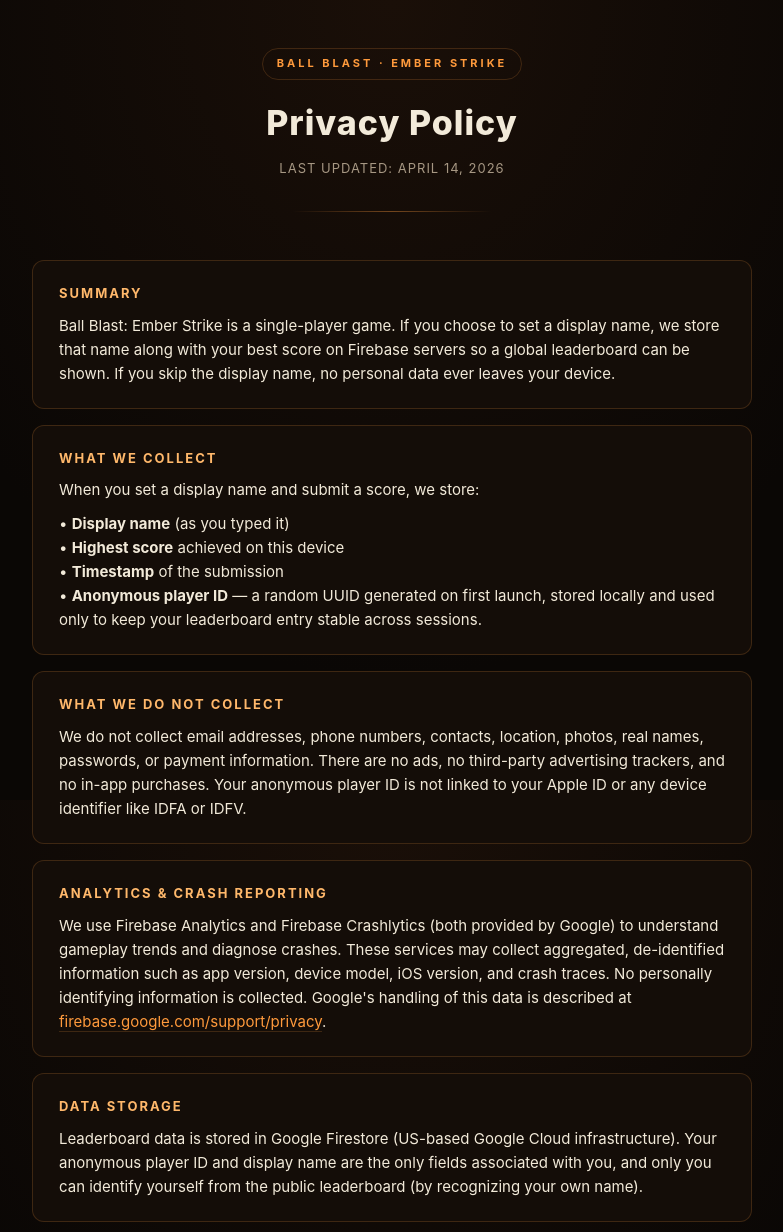
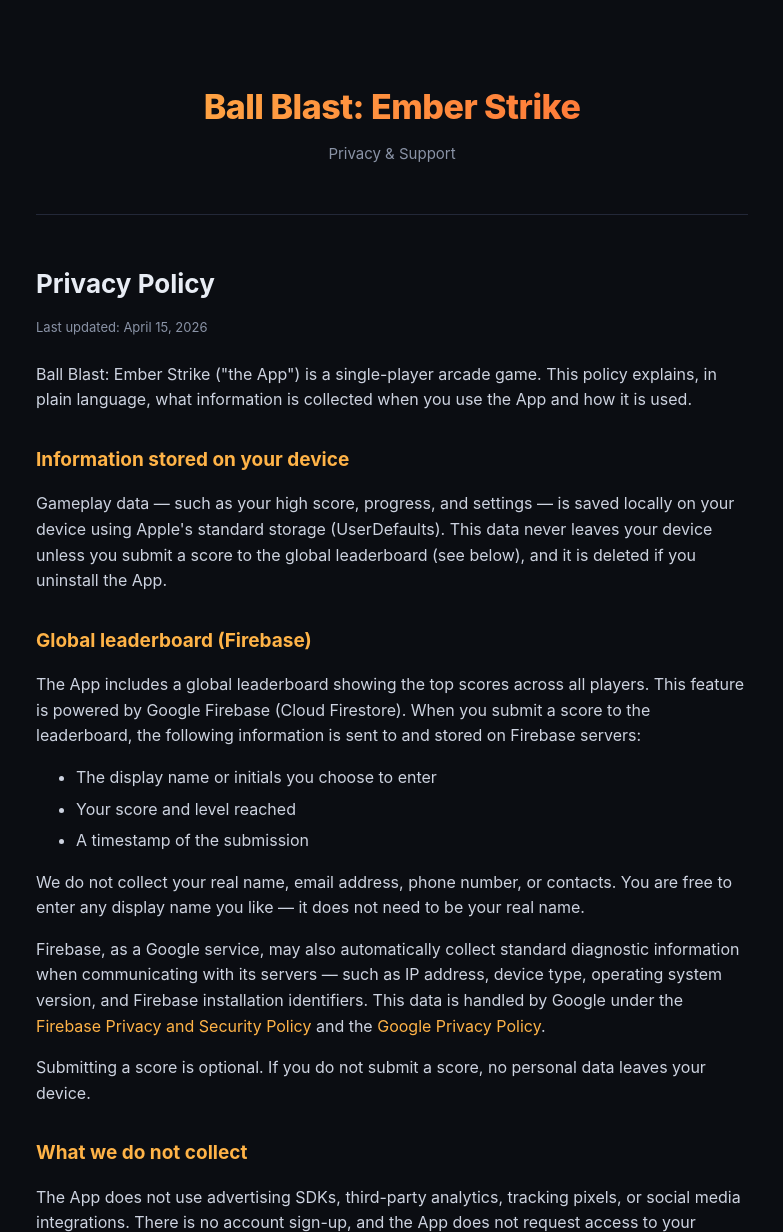
Before and after one commit to Duskin9/ball-blast-privacy, a plain HTML site: page index.html in a window 1280 px wide. Shown: the top 1232 px of the page, without its empty margins (248-1031 px from the left). Drawn offline with Linux system fonts and the light colour scheme.

Commit message:
Update privacy policy with Firebase leaderboard disclosure and contact form

```diff
--- a/index.html
+++ b/index.html
@@ -1,147 +1,103 @@
 <!DOCTYPE html>
 <html lang="en">
 <head>
-<meta charset="UTF-8">
-<meta name="viewport" content="width=device-width, initial-scale=1.0">
-<title>Privacy Policy — Ball Blast: Ember Strike</title>
+<meta charset="UTF-8" />
+<meta name="viewport" content="width=device-width, initial-scale=1.0" />
+<title>Ball Blast: Ember Strike — Privacy & Support</title>
+<meta name="description" content="Privacy policy and support contact for Ball Blast: Ember Strike." />
 <style>
   :root {
-    --bg: #0a0705;
-    --panel: #140d08;
-    --amber: #ff9a3c;
-    --amber-soft: #ffb86b;
-    --text: #f2ead9;
-    --muted: #a69783;
-    --border: rgba(255, 154, 60, 0.18);
+    --bg: #0b0d12;
+    --panel: #141821;
+    --text: #e8ecf4;
+    --muted: #8a93a6;
+    --accent: #ffb347;
+    --accent-2: #ff6b35;
+    --border: #232838;
   }
   * { box-sizing: border-box; }
-  html, body { margin: 0; padding: 0; }
-  body {
-    background: radial-gradient(ellipse at top, #1a0f08 0%, #0a0705 60%) fixed;
-    color: var(--text);
-    font-family: -apple-system, BlinkMacSystemFont, "SF Pro Text", "Segoe UI", Roboto, Helvetica, Arial, sans-serif;
-    line-height: 1.6;
-    min-height: 100vh;
-    padding: 48px 20px 96px;
-  }
-  .wrap { max-width: 720px; margin: 0 auto; }
-  header { text-align: center; margin-bottom: 48px; }
-  .badge {
-    display: inline-block;
-    font-size: 11px; letter-spacing: 3px; font-weight: 700;
-    color: var(--amber);
-    padding: 6px 14px;
-    border: 1px solid var(--border);
-    border-radius: 999px;
-    margin-bottom: 16px;
-    text-transform: uppercase;
-  }
-  h1 {
-    font-size: 34px; margin: 0 0 8px;
-    letter-spacing: 1px; font-weight: 800;
-    color: var(--text);
-  }
-  .subtitle { color: var(--muted); font-size: 13px; letter-spacing: 1px; text-transform: uppercase; }
-  .divider {
-    height: 1px;
-    background: linear-gradient(90deg, transparent, var(--amber) 50%, transparent);
-    opacity: 0.4;
-    margin: 32px auto;
-    max-width: 200px;
-  }
-  section {
-    background: var(--panel);
-    border: 1px solid var(--border);
-    border-radius: 12px;
-    padding: 22px 26px;
-    margin-bottom: 16px;
-  }
-  h2 {
-    font-size: 13px; letter-spacing: 2px; text-transform: uppercase;
-    color: var(--amber-soft);
-    margin: 0 0 10px;
-    font-weight: 700;
-  }
-  p { margin: 0 0 10px; color: var(--text); font-size: 15px; }
-  p:last-child { margin-bottom: 0; }
-  a { color: var(--amber); text-decoration: none; border-bottom: 1px solid var(--border); }
-  a:hover { color: var(--amber-soft); border-bottom-color: var(--amber-soft); }
-  footer {
-    text-align: center; margin-top: 40px;
-    color: var(--muted); font-size: 12px; letter-spacing: 1px;
-  }
-  code {
-    background: rgba(255, 154, 60, 0.08);
-    padding: 1px 6px;
-    border-radius: 4px;
-    font-size: 13px;
-    color: var(--amber-soft);
-  }
+  html, body { margin: 0; padding: 0; background: var(--bg); color: var(--text); font-family: -apple-system, BlinkMacSystemFont, "Segoe UI", Roboto, Helvetica, Arial, sans-serif; line-height: 1.6; }
+  .wrap { max-width: 760px; margin: 0 auto; padding: 48px 24px 96px; }
+  header { text-align: center; padding: 32px 0 48px; border-bottom: 1px solid var(--border); margin-bottom: 48px; }
+  .logo { font-size: 34px; font-weight: 800; background: linear-gradient(90deg, var(--accent), var(--accent-2)); -webkit-background-clip: text; background-clip: text; color: transparent; letter-spacing: -0.5px; }
+  .tag { color: var(--muted); margin-top: 8px; font-size: 15px; }
+  h1 { font-size: 26px; margin: 48px 0 12px; }
+  h2 { font-size: 19px; margin: 32px 0 8px; color: var(--accent); }
+  p { color: #cdd3e0; }
+  a { color: var(--accent); text-decoration: none; }
+  a:hover { text-decoration: underline; }
+  .meta { color: var(--muted); font-size: 13px; margin-bottom: 24px; }
+  .card { background: var(--panel); border: 1px solid var(--border); border-radius: 14px; padding: 24px 28px; margin-top: 24px; }
+  .form-card { margin-top: 16px; }
+  label { display: block; margin-top: 14px; font-size: 14px; color: var(--muted); }
+  input, textarea { width: 100%; background: #0e1119; border: 1px solid var(--border); border-radius: 10px; color: var(--text); padding: 12px 14px; font-size: 15px; font-family: inherit; margin-top: 6px; }
+  textarea { min-height: 140px; resize: vertical; }
+  input:focus, textarea:focus { outline: none; border-color: var(--accent); }
+  button { margin-top: 20px; background: linear-gradient(90deg, var(--accent), var(--accent-2)); color: #1a1207; border: none; border-radius: 10px; padding: 12px 24px; font-size: 15px; font-weight: 700; cursor: pointer; }
+  button:hover { filter: brightness(1.08); }
+  footer { margin-top: 64px; text-align: center; color: var(--muted); font-size: 13px; }
+  ul { color: #cdd3e0; }
+  li { margin: 6px 0; }
 </style>
 </head>
 <body>
   <div class="wrap">
     <header>
-    <div class="badge">Ball Blast · Ember Strike</div>
-    <h1>Privacy Policy</h1>
-    <div class="subtitle">Last updated: April 14, 2026</div>
-    <div class="divider"></div>
+      <div class="logo">Ball Blast: Ember Strike</div>
+      <div class="tag">Privacy &amp; Support</div>
     </header>
 
-  <section>
-    <h2>Summary</h2>
-    <p>Ball Blast: Ember Strike is a single-player game. If you choose to set a display name, we store that name along with your best score on Firebase servers so a global leaderboard can be shown. If you skip the display name, no personal data ever leaves your device.</p>
-  </section>
+    <h1>Privacy Policy</h1>
+    <div class="meta">Last updated: April 15, 2026</div>
 
-  <section>
-    <h2>What We Collect</h2>
-    <p>When you set a display name and submit a score, we store:</p>
-    <p>• <strong>Display name</strong> (as you typed it)<br>
-    • <strong>Highest score</strong> achieved on this device<br>
-    • <strong>Timestamp</strong> of the submission<br>
-    • <strong>Anonymous player ID</strong> — a random UUID generated on first launch, stored locally and used only to keep your leaderboard entry stable across sessions.</p>
-  </section>
+    <p>Ball Blast: Ember Strike ("the App") is a single-player arcade game. This policy explains, in plain language, what information is collected when you use the App and how it is used.</p>
 
-  <section>
-    <h2>What We Do Not Collect</h2>
-    <p>We do not collect email addresses, phone numbers, contacts, location, photos, real names, passwords, or payment information. There are no ads, no third-party advertising trackers, and no in-app purchases. Your anonymous player ID is not linked to your Apple ID or any device identifier like IDFA or IDFV.</p>
-  </section>
+    <h2>Information stored on your device</h2>
+    <p>Gameplay data — such as your high score, progress, and settings — is saved locally on your device using Apple's standard storage (UserDefaults). This data never leaves your device unless you submit a score to the global leaderboard (see below), and it is deleted if you uninstall the App.</p>
 
-  <section>
-    <h2>Analytics &amp; Crash Reporting</h2>
-    <p>We use Firebase Analytics and Firebase Crashlytics (both provided by Google) to understand gameplay trends and diagnose crashes. These services may collect aggregated, de-identified information such as app version, device model, iOS version, and crash traces. No personally identifying information is collected. Google's handling of this data is described at <a href="https://firebase.google.com/support/privacy" target="_blank" rel="noopener">firebase.google.com/support/privacy</a>.</p>
-  </section>
+    <h2>Global leaderboard (Firebase)</h2>
+    <p>The App includes a global leaderboard showing the top scores across all players. This feature is powered by Google Firebase (Cloud Firestore). When you submit a score to the leaderboard, the following information is sent to and stored on Firebase servers:</p>
+    <ul>
+      <li>The display name or initials you choose to enter</li>
+      <li>Your score and level reached</li>
+      <li>A timestamp of the submission</li>
+    </ul>
+    <p>We do not collect your real name, email address, phone number, or contacts. You are free to enter any display name you like — it does not need to be your real name.</p>
+    <p>Firebase, as a Google service, may also automatically collect standard diagnostic information when communicating with its servers — such as IP address, device type, operating system version, and Firebase installation identifiers. This data is handled by Google under the <a href="https://firebase.google.com/support/privacy" target="_blank" rel="noopener">Firebase Privacy and Security Policy</a> and the <a href="https://policies.google.com/privacy" target="_blank" rel="noopener">Google Privacy Policy</a>.</p>
+    <p>Submitting a score is optional. If you do not submit a score, no personal data leaves your device.</p>
 
-  <section>
-    <h2>Data Storage</h2>
-    <p>Leaderboard data is stored in Google Firestore (US-based Google Cloud infrastructure). Your anonymous player ID and display name are the only fields associated with you, and only you can identify yourself from the public leaderboard (by recognizing your own name).</p>
-  </section>
+    <h2>What we do not collect</h2>
+    <p>The App does not use advertising SDKs, third-party analytics, tracking pixels, or social media integrations. There is no account sign-up, and the App does not request access to your contacts, photos, location, camera, or microphone.</p>
 
-  <section>
-    <h2>Children's Privacy</h2>
-    <p>Ball Blast: Ember Strike does not knowingly collect personal information from children under 13. The game collects no data at all if you do not set a display name. If you believe a child has submitted a leaderboard entry and you would like it removed, email the contact below.</p>
-  </section>
+    <h2>Children's privacy</h2>
+    <p>The App is designed to be suitable for all ages and does not knowingly collect personally identifiable information from children under 13. The only information stored in the leaderboard is a user-chosen display name and a score, neither of which is personally identifying on its own. Parents who wish to have a leaderboard entry removed can contact us using the form below.</p>
 
-  <section>
-    <h2>Your Choices</h2>
-    <p>• <strong>Opt out completely:</strong> do not set a display name. No data ever leaves your device.<br>
-    • <strong>Reset local data:</strong> Settings → Reset Stats clears all local progress, high scores, and achievements on this device.<br>
-    • <strong>Delete your leaderboard entry:</strong> email <a href="mailto:duskinterteling@gmail.com">duskinterteling@gmail.com</a> with your display name. We'll remove it within 7 days.</p>
-  </section>
+    <h2>Your rights and data deletion</h2>
+    <p>You can request the removal of any leaderboard entry you submitted by contacting us through the form below. Please include the approximate display name and score so we can locate your entry. Uninstalling the App will remove all locally stored data from your device.</p>
 
-  <section>
-    <h2>Changes to This Policy</h2>
-    <p>If this policy changes materially, we'll update the date at the top and post a notice in the app before the changes take effect.</p>
-  </section>
+    <h2>Changes to this policy</h2>
+    <p>If this policy ever changes, the updated version will appear on this page with a new "Last updated" date.</p>
 
-  <section>
     <h2>Contact</h2>
-    <p>Questions, concerns, or removal requests:<br>
-    <a href="mailto:duskinterteling@gmail.com">duskinterteling@gmail.com</a></p>
-  </section>
+    <p>For privacy questions, data deletion requests, support, or general feedback, please use the form below. This is the official contact channel for the App.</p>
+
+    <div class="card form-card">
+      <form action="https://formspree.io/f/YOUR_FORM_ID" method="POST">
+        <label for="name">Name (optional)</label>
+        <input type="text" id="name" name="name" autocomplete="name" />
+
+        <label for="email">Your email (optional — only if you want a reply)</label>
+        <input type="email" id="email" name="email" autocomplete="email" />
+
+        <label for="message">Message</label>
+        <textarea id="message" name="message" required placeholder="Tell us what's on your mind..."></textarea>
+
+        <button type="submit">Send message</button>
+      </form>
+    </div>
 
     <footer>
-    © 2026 T9 Capital · Ball Blast: Ember Strike
+      &copy; 2026 Ball Blast: Ember Strike. All rights reserved.
     </footer>
   </div>
 </body>
```
Lines whose indentation alone changed are shown as unchanged.
